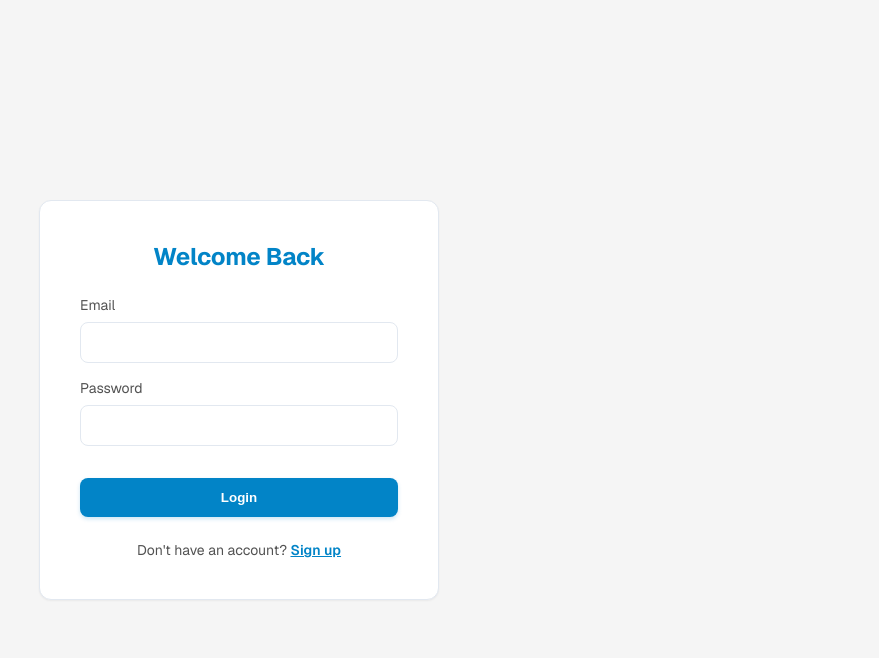
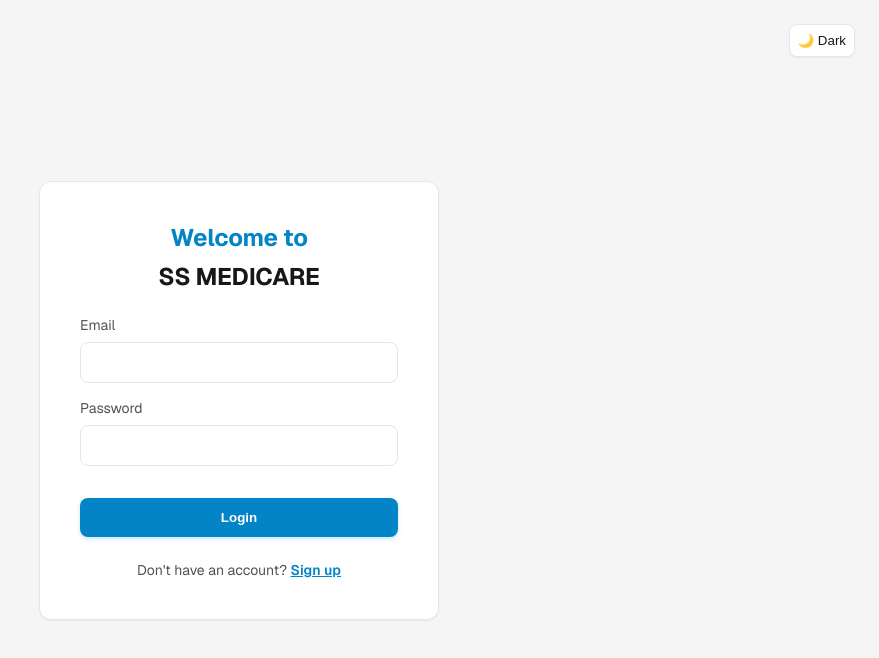
Before and after one commit to mohammedhananon-cmyk/SS-MEDICARE, a Next.js app in the folder patient-portal/: page /login in a window 1280 px wide. Shown: the top 658 px of the page, without its empty margins (401-1280 px from the left). Built offline with nearby package versions, Linux system fonts and the light colour scheme; no server answers.

Commit message:
Update login page branding and add dark/light theme toggle

```diff
--- a/patient-portal/src/app/login/page.tsx
+++ b/patient-portal/src/app/login/page.tsx
@@ -1,6 +1,6 @@
 "use client";
 
-import { useState } from "react";
+import { useState, useEffect } from "react";
 import Link from "next/link";
 import { useRouter } from "next/navigation";
 import styles from "../page.module.css";
@@ -11,6 +11,20 @@ export default function Login() {
     const [password, setPassword] = useState("");
     const [error, setError] = useState("");
     const router = useRouter();
+    const [theme, setTheme] = useState("light");
+
+    useEffect(() => {
+        const savedTheme = localStorage.getItem('theme') || 'light';
+        setTheme(savedTheme);
+        document.documentElement.setAttribute('data-theme', savedTheme);
+    }, []);
+
+    const toggleTheme = () => {
+        const newTheme = theme === 'light' ? 'dark' : 'light';
+        setTheme(newTheme);
+        localStorage.setItem('theme', newTheme);
+        document.documentElement.setAttribute('data-theme', newTheme);
+    };
 
     const handleLogin = async (e: React.FormEvent) => {
         e.preventDefault();
@@ -40,14 +54,36 @@ export default function Login() {
         <div
             style={{
                 display: "flex",
+                flexDirection: "column",
                 justifyContent: "center",
                 alignItems: "center",
                 minHeight: "100vh",
-                background: "var(--bg-gradient)",
+                background: "var(--bg-main)",
+                position: 'relative'
             }}
         >
+            <button
+                onClick={toggleTheme}
+                style={{
+                    position: 'absolute',
+                    top: '1.5rem',
+                    right: '1.5rem',
+                    background: 'var(--bg-secondary)',
+                    border: '1px solid var(--border-subtle)',
+                    borderRadius: '8px',
+                    padding: '0.5rem',
+                    cursor: 'pointer',
+                    color: 'var(--text-primary)',
+                    display: 'flex', alignItems: 'center', gap: '0.5rem',
+                    boxShadow: 'var(--shadow-sm)'
+                }}
+            >
+                {theme === 'light' ? '🌙 Dark' : '☀️ Light'}
+            </button>
+
             <div className="glass-card auth-card">
-                <h2 style={{ textAlign: "center", marginBottom: "1.5rem", color: "var(--primary)" }}>Welcome Back</h2>
+                <h2 style={{ textAlign: "center", marginBottom: "0.5rem", color: "var(--primary)" }}>Welcome to</h2>
+                <h1 style={{ textAlign: "center", marginBottom: "1.5rem", fontSize: '1.5rem', color: "var(--text-primary)" }}>SS MEDICARE</h1>
 
                 {error && (
                     <div style={{ background: '#fee2e2', color: 'var(--error)', padding: '0.75rem', borderRadius: '8px', marginBottom: '1rem', fontSize: '0.875rem' }}>
```
